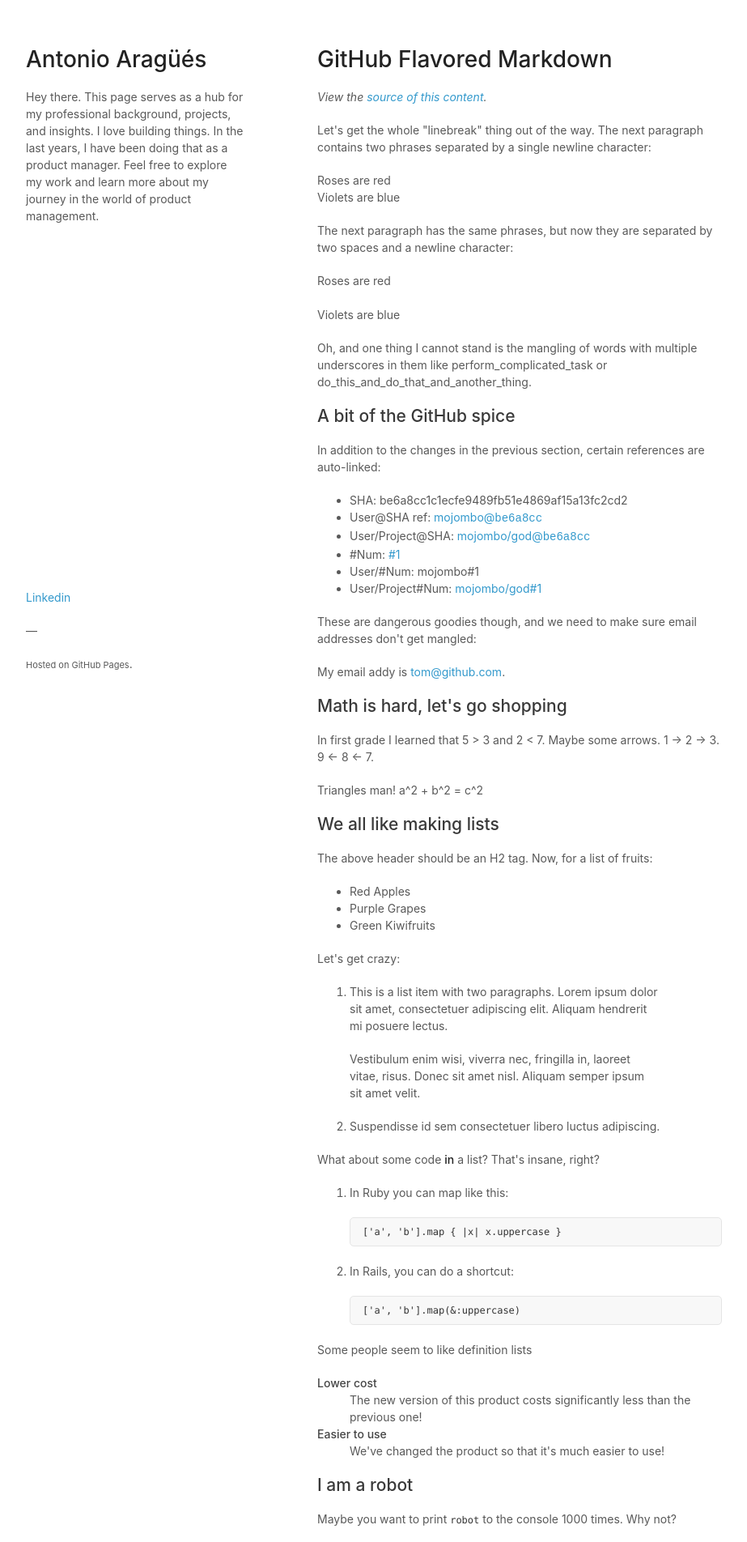
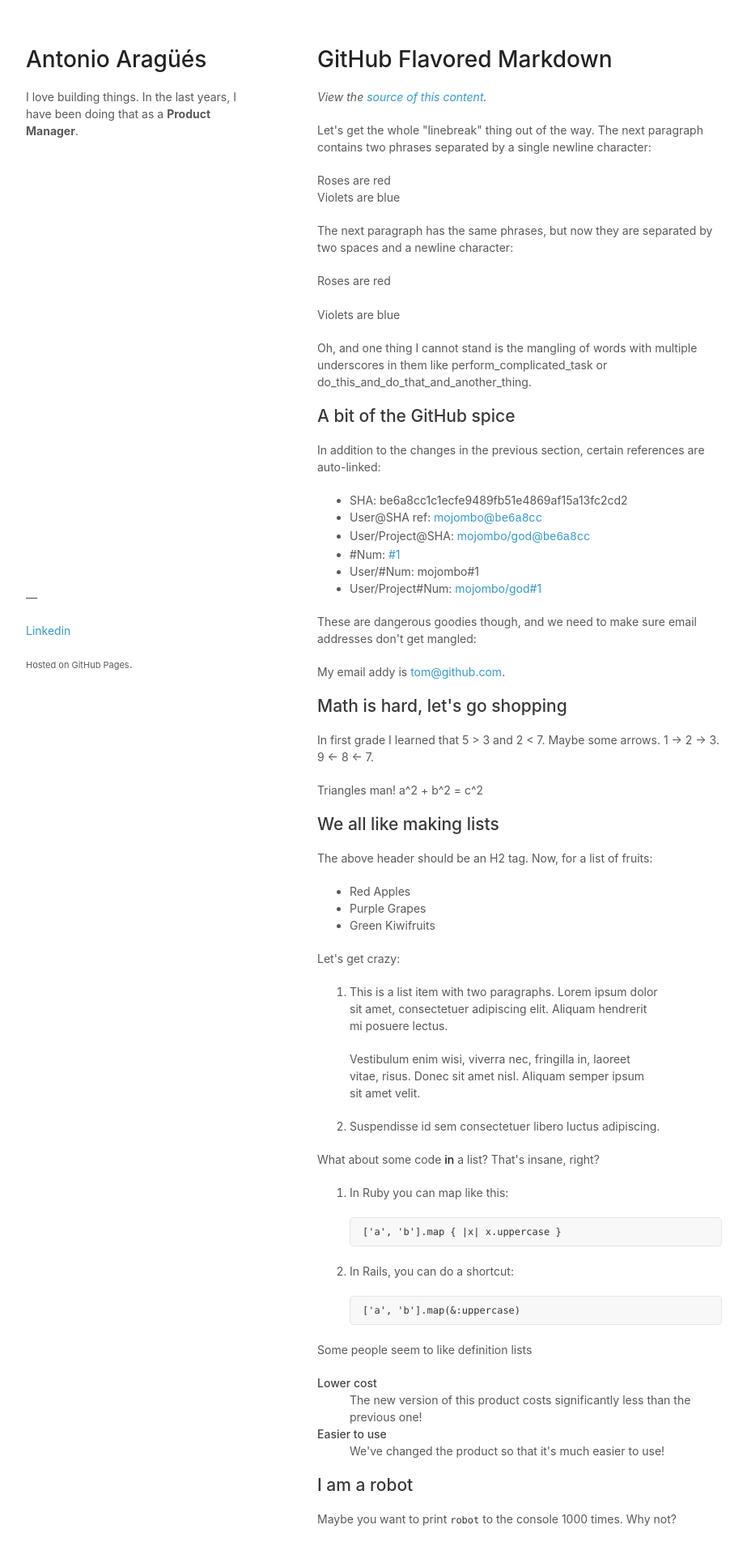
Before and after one commit to antonioaragues/antonioaragues.github.io, a Jekyll site: the page built from index.html, in a window 1280 px wide. Shown: the top 1904 px of the page at 81% size, without its empty margins (178-1101 px from the left). Built offline with Jekyll 4.4.1, drawn with Linux system fonts in a browser that asks for light colours.

Commit message:
More updates

```diff
--- a/_includes/footer.html
+++ b/_includes/footer.html
@@ -1,5 +1,5 @@
 <footer>
+  <p>&mdash;</p>
   <p class="view"><a href="https://www.linkedin.com/in/antonioaragues/">Linkedin</a></p>
-  <p>&mdash;</p>
   <p><small>Hosted on GitHub Pages</small>.</p>
 </footer>
--- a/_includes/header.html
+++ b/_includes/header.html
@@ -1,5 +1,4 @@
 <header>
   <h1>Antonio Aragüés</h1>
-  <p>Hey there. This page serves as a hub for my professional background, projects, and insights. I love building things. In the last years, I have been doing that as a product manager. Feel free to explore my work and learn more about my journey in the world of product management.
-  </p>
+  <p>I love building things. In the last years, I have been doing that as a <b>Product Manager</b>.</p>
 </header>
```
